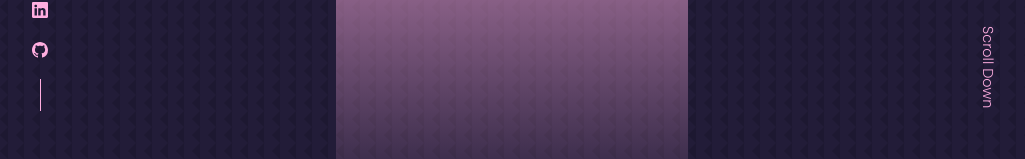
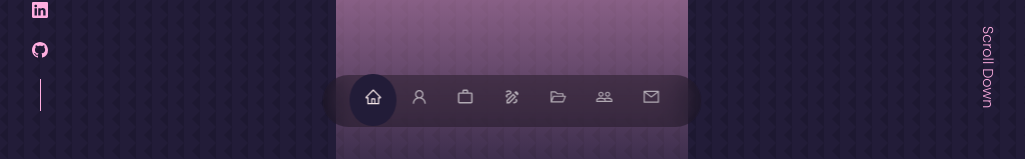
Before and after one commit to MareBear28/Personal-Website, a React (Create React App) app: page / in a window 1280 px wide. Shown: the part 641-800 px from the top of the page, without its empty margins (128-1153 px from the left). Built offline with nearby package versions, Linux system fonts and the light colour scheme.

Commit message:
Created Nav Bar

```diff
--- a/src/App.jsx
+++ b/src/App.jsx
@@ -3,7 +3,7 @@ import Header from './components/header/Header'
 import Nav from './components/nav/Nav'
 import About from './components/about/About'
 import Experience from './components/experience/Experience'
-import Services from './components/services/Services'
+import Commissions from './components/commissions/Commissions'
 import Portfolio from './components/portfolio/Portfolio'
 import Contact from './components/contact/Contact'
 import Footer from './components/footer/Footer'
@@ -15,7 +15,7 @@ const App = () => {
       <Nav />
       <About />
       <Experience />
-      <Services />
+      <Commissions />
       <Portfolio />
       <Contact />
       <Footer />
--- a/src/components/nav/Nav.jsx
+++ b/src/components/nav/Nav.jsx
@@ -2,17 +2,26 @@ import React from 'react'
 import './nav.css'
 import {AiOutlineHome, AiOutlineUser, AiOutlineFolderOpen, AiOutlineMail} from 'react-icons/ai'
 import {MdWorkOutline, MdOutlineDraw, MdPeopleOutline} from 'react-icons/md'
+import {useState} from 'react'
 
 const Nav = () => {
+  const[navActive, setNavActive] = useState('#')
+
   return (
     <nav>
-      <a href="#"><AiOutlineHome/></a>
-      <a href="#about"><AiOutlineUser/></a>
-      <a href="#experience"><MdWorkOutline/></a>
-      <a href="#commissions"><MdOutlineDraw/></a>
-      <a href="#portfolio"><AiOutlineFolderOpen/></a>
-      <a href="#reviews"><MdPeopleOutline/></a>
-      <a href="#contact"><AiOutlineMail/></a>
+      <a href="#" className={navActive === '#'? 'active': ''} onClick={() => setNavActive('#')}><AiOutlineHome/></a>
+
+      <a href="#about" className={navActive === '#about'? 'active': ''} onClick={() => setNavActive('#about')}><AiOutlineUser/></a>
+
+      <a href="#experience" className={navActive === '#experience'? 'active': ''} onClick={() => setNavActive('#experience')}><MdWorkOutline/></a>
+
+      <a href="#commissions" className={navActive === '#commissions'? 'active': ''} onClick={() => setNavActive('#commissions')}><MdOutlineDraw/></a>
+
+      <a href="#portfolio" className={navActive === '#portfolio'? 'active': ''} onClick={() => setNavActive('#portfolio')}><AiOutlineFolderOpen/></a>
+
+      <a href="#reviews" className={navActive === '#reviews'? 'active': ''} onClick={() => setNavActive('#reviews')}><MdPeopleOutline/></a>
+
+      <a href="#contact" className={navActive === '#contact'? 'active': ''} onClick={() => setNavActive('#contact')}><AiOutlineMail/></a>
     </nav>
   )
 }
--- a/src/components/nav/nav.css
+++ b/src/components/nav/nav.css
@@ -0,0 +1,32 @@
+nav {
+    background: rgba(0,0,0,0.3);
+    width: max-content;
+    display: block;
+    padding: 0.7rem 1.7rem;
+    z-index: 2;
+    position: fixed;
+    left: 50%;
+    transform: translateX(-50%);
+    bottom: 2rem;
+    gap: 0.8rem;
+    border-radius: 3rem;
+    backdrop-filter: blur(15px);
+}
+
+nav a{
+    background: transparent;
+    padding: 0.9rem;
+    border-radius: 50%;
+    /* display: flex; */
+    color: var(--color-light);
+    font-size: 1.1rem;
+}
+
+nav a:hover{
+    background: rgba(0,0,0,0.3);
+}
+
+nav a.active{
+    background: var(--color-bg);
+    color: var(--color-white);
+}
```
